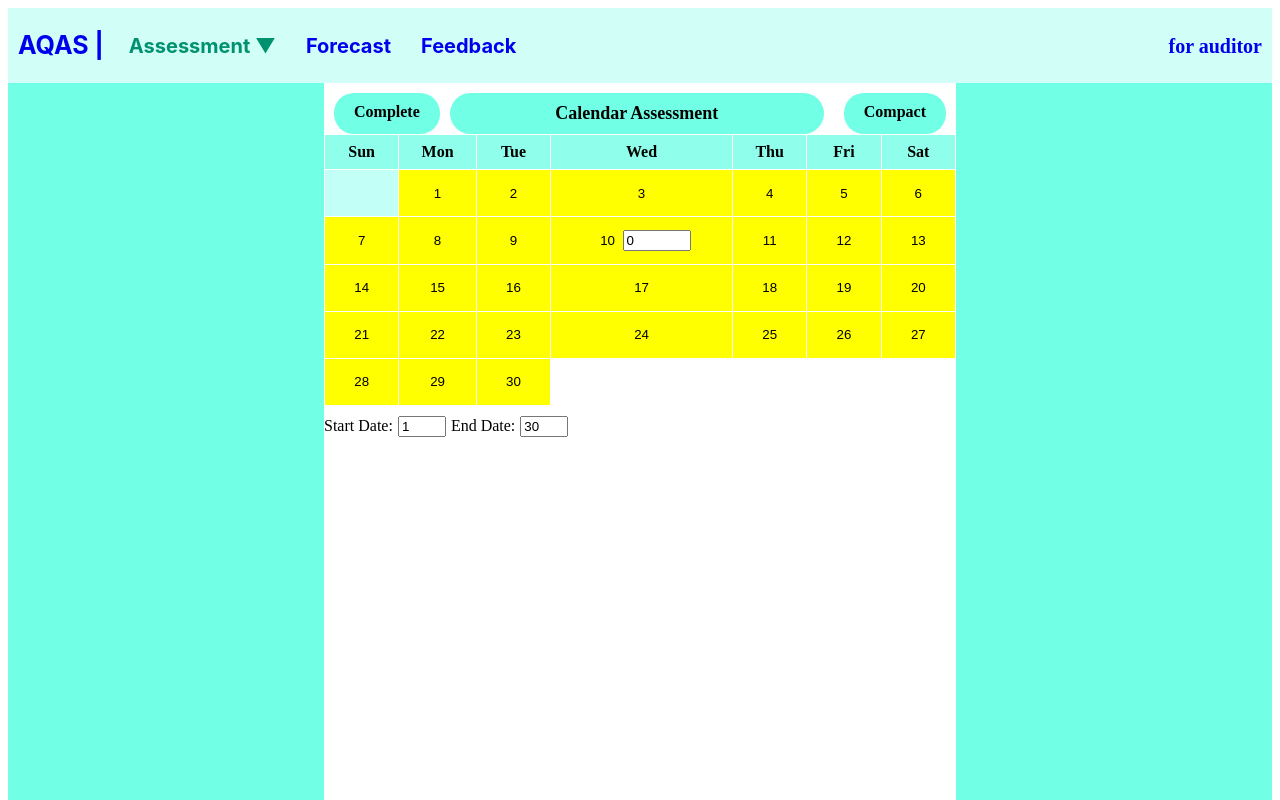
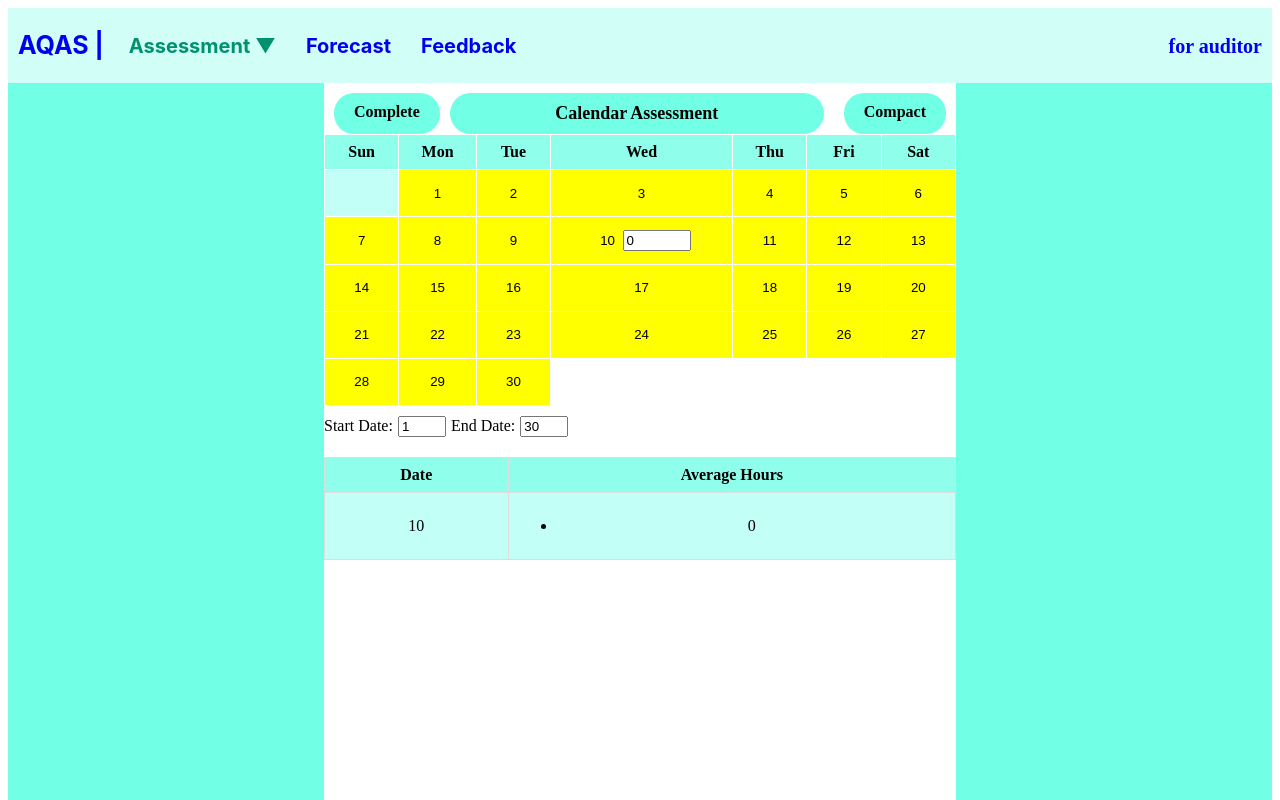
Before and after one commit to sodaop12/Air-Quality-Assessment-System-Front-end, a Vue app: page /calendar_as in a window 1280 px wide. Both pictures are taken after a click on the button "10". Shown: the top 800 px of the page. Built offline with nearby package versions, Linux system fonts and the light colour scheme.

Commit message:
make output summary

```diff
--- a/src/views/CalendarAssessmentView.vue
+++ b/src/views/CalendarAssessmentView.vue
@@ -70,7 +70,27 @@
           class="date-input"
         />
       </div>
+      <!-- Display the logged data as a table -->
+      <div class="logged-data">
+        <table>
+          <tr>
+            <th>Date</th>
+            <th>Average Hours</th>
+          </tr>
+          <tr v-for="(hoursArray, day) in loggedData" :key="day">
+            <td>{{ day }}</td>
+            <td>
+              <ul>
+                <li v-for="(hours, index) in hoursArray" :key="index">
+                  {{ hours }}
+                </li>
+              </ul>
+            </td>
+          </tr>
+        </table>
+      </div>
     </div>
+
     <div class="right-sidebar">
       <!-- Right sidebar content -->
     </div>
@@ -83,6 +103,7 @@ export default {
     return {
       startDate: 1, // Default start date
       endDate: 30, // Default end date
+      loggedData: {}, // A dictionary to store the logged data
       weeks: [
         [null, 1, 2, 3, 4, 5, 6],
         [7, 8, 9, 10, 11, 12, 13],
@@ -104,6 +125,17 @@ export default {
     toggleInput(day) {
       // Toggle the input visibility for the clicked day
       this.showInput[day] = !this.showInput[day];
+      // Log the average hours for the clicked day
+      if (this.showInput[day]) {
+        console.log(`Average hours for Day ${day}: ${this.averageHours[day]}`);
+        if (!this.loggedData[day]) {
+          this.loggedData[day] = [];
+        }
+        this.loggedData[day].push(this.averageHours[day]);
+      } else {
+        console.log(`Average hours for Day ${day} cleared.`);
+        this.loggedData[day] = null;
+      }
     },
     isHighlighted(day) {
       return day >= this.startDate && day <= this.endDate;
@@ -150,4 +182,20 @@ export default {
 .highlighted {
   background-color: yellow; /* You can choose your desired highlighting color */
 }
+
+.logged-data {
+  margin-top: 20px;
+}
+
+.logged-data table {
+  border-collapse: collapse;
+  width: 100%;
+}
+
+.logged-data th,
+.logged-data td {
+  border: 1px solid #ddd;
+  padding: 8px;
+  text-align: center;
+}
 </style>
```
